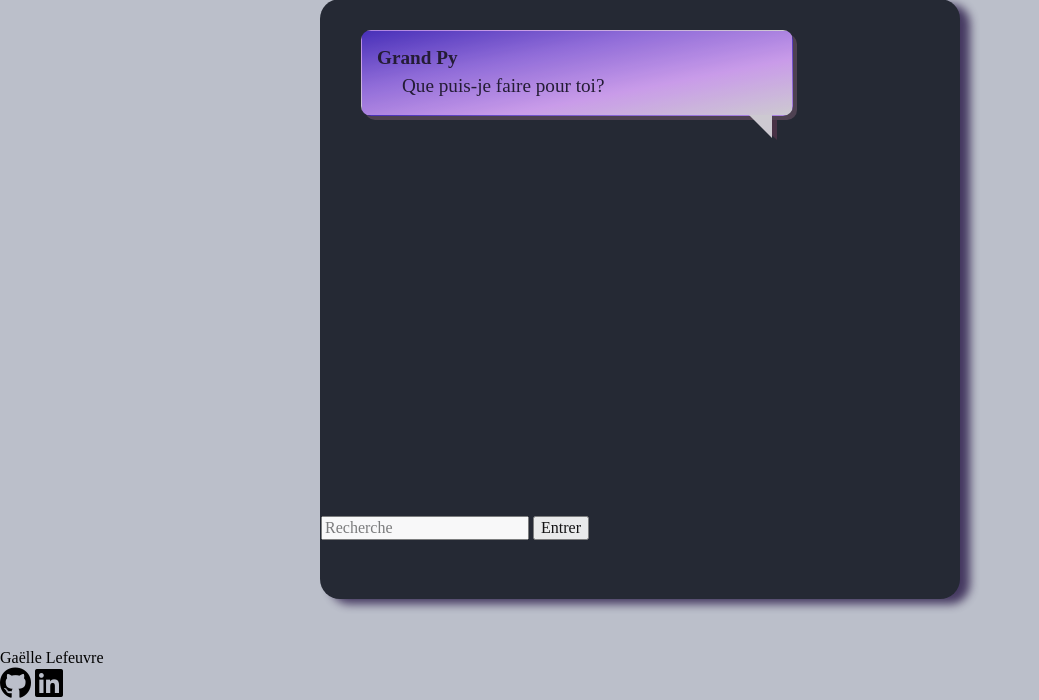
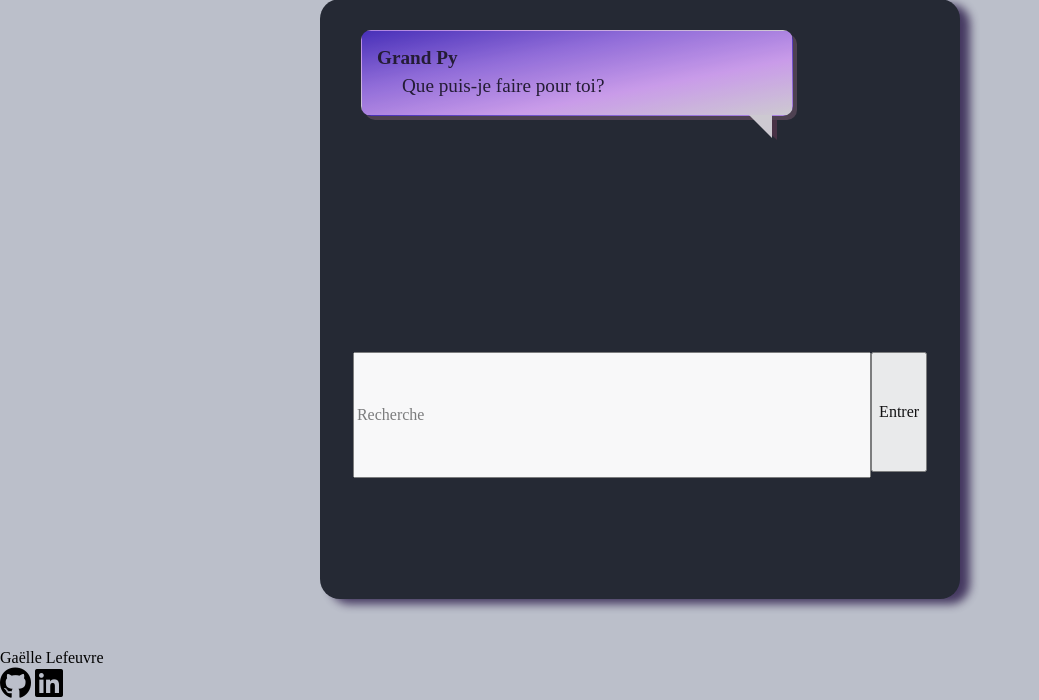
Before and after one commit to Melissendra/grandPyBot, a Flask app: page / in a window 1280 px wide. Shown: the part 201-901 px from the top of the page, without its empty margins (0-1039 px from the left). Run offline with Flask 2, Linux system fonts and the light colour scheme; some libraries are stand-ins or nearby versions.

Commit message:
search bar design begun

```diff
--- a/papybot/static/css/style.css
+++ b/papybot/static/css/style.css
@@ -78,7 +78,7 @@ p:last-of-type{
     box-shadow: 4px 4px 0 rgba(248, 159, 197, 0.2);
     font-size: 1.2rem;
     line-height: 1.3;
-    margin: 30px 40px 400px;
+    margin: 30px 40px 37%;
     max-width: 400px;
     padding: 15px;
     position: relative;
@@ -107,6 +107,24 @@ p:last-of-type{
     justify-content: space-between;
 }
 
+/* search bar design */
+
+#grandPybot{
+    width: 90%;
+    height: 100%;
+    display: flex;
+    justify-content: center;
+}
+
+.search{
+    display: flex;
+    justify-content: center;
+    height: 100%;
+    width: 100%;
+}
+
+
+
 footer{
     grid-area: footer;
 }
```
